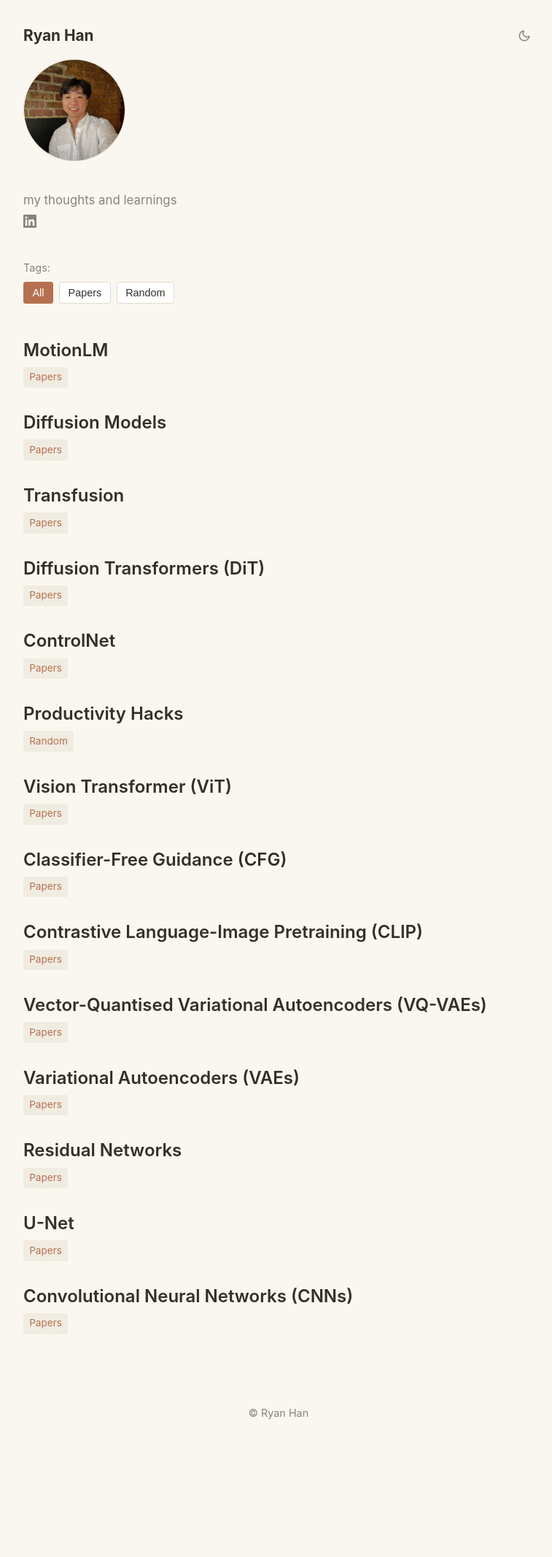
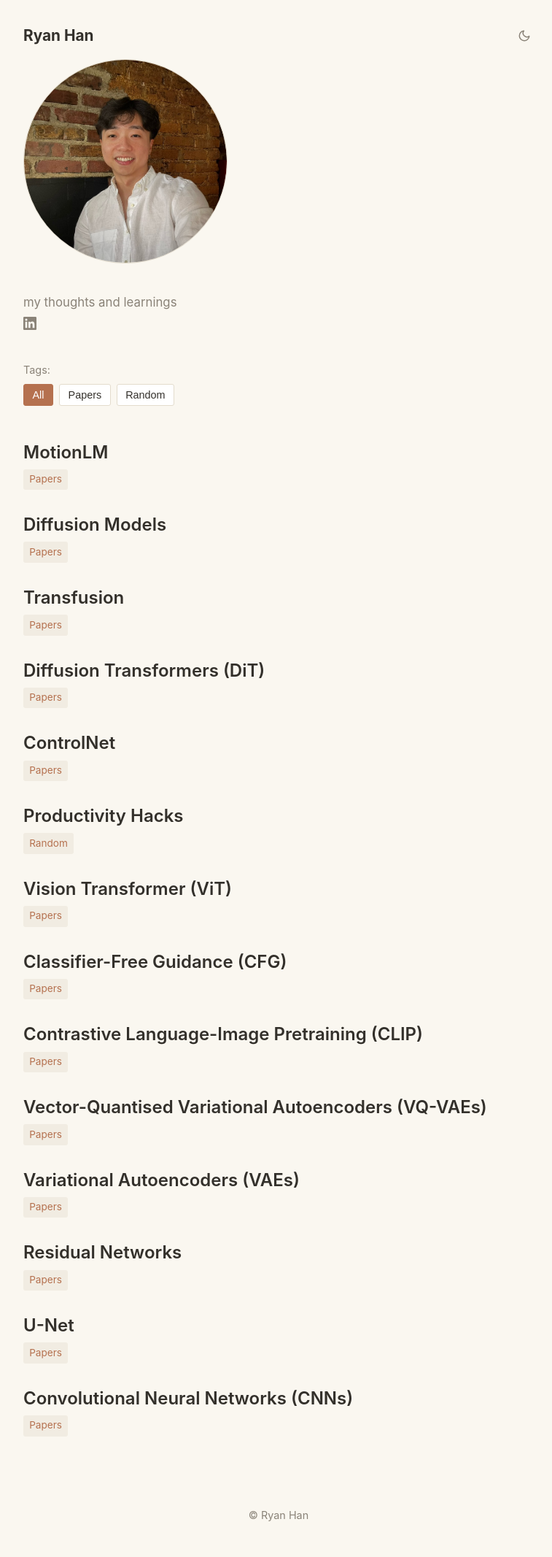
Before and after one commit to ryan99han/ryan99han.github.io, a Jekyll site: the page built from index.html, in a window 1280 px wide. Shown: the whole page at 73% size, without its empty margins (258-1015 px from the left). Built offline with Jekyll 4.4.1, drawn with Linux system fonts in a browser that asks for light colours; before the commit the page ends 1993 px from its top, so only the background shows below that.

Commit message:
Make profile picture bigger.
Co-Authored-By: Claude Sonnet 5 <noreply@anthropic.com>

```diff
--- a/assets/style.css
+++ b/assets/style.css
@@ -152,8 +152,8 @@ main {
 
 .site-portrait {
   display: block;
-  width: 140px;
-  height: 140px;
+  width: 280px;
+  height: 280px;
   border-radius: 50%;
   object-fit: cover;
   border: 1px solid var(--border);
```
